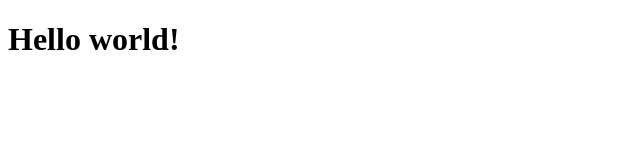
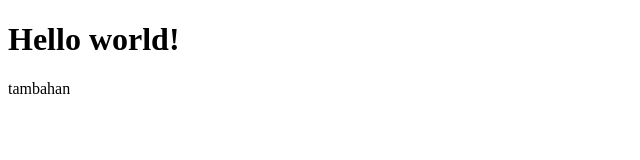
Before and after one commit to TriYudoWibisono/wpu-git-test, a plain HTML site: page index.html in a window 1280 px wide. Shown: the full height of the page, 0-640 px from the left. Drawn offline with Linux system fonts and the light colour scheme.

Commit message:
tambahan saja

```diff
--- a/index.html
+++ b/index.html
@@ -8,5 +8,7 @@
 </head>
 <body>
     <h1>Hello world!</h1>
+
+    <p>tambahan</p>
 </body>
 </html>
```
